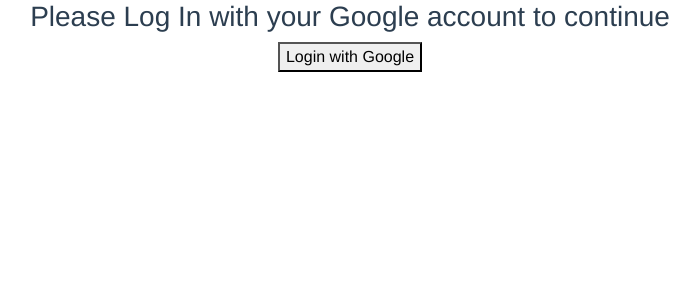
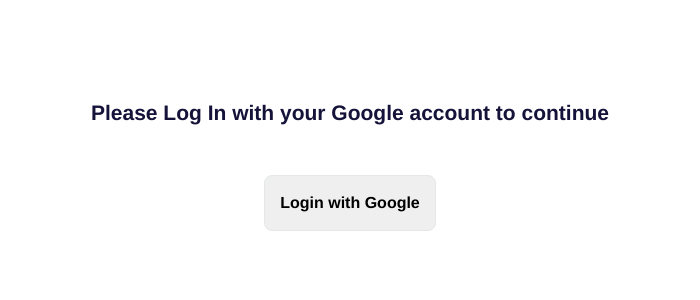
Before and after one commit to sammy-code98/vueChatApp, a Vue app: page /login in a window 1280 px wide. Shown: the top 300 px of the page, without its empty margins (290-990 px from the left). Built offline with nearby package versions, Linux system fonts and the light colour scheme.

Commit message:
auth login

```diff
--- a/src/views/Login.vue
+++ b/src/views/Login.vue
@@ -1,5 +1,5 @@
 <template>
-  <div>
+  <div class="container">
     <h3>Please Log In with your Google account to continue</h3>
     <button @click="login">Login with Google</button>
   </div>
@@ -7,9 +7,13 @@
 
 <script>
 import { getAuth, signInWithPopup, GoogleAuthProvider } from "firebase/auth";
+import { useRouter } from "vue-router";
 
 export default {
   setup() {
+    //   intitailzie router
+    const router = useRouter();
+
     function login() {
       //    initialze provider
       const provider = new GoogleAuthProvider();
@@ -26,7 +30,7 @@
           const user = result.user;
           // ... if success redirect user to main component
 
-          this.$router.push("/");
+          router.push("/");
         })
         .catch((error) => {
           // Handle Errors here.
@@ -43,3 +47,28 @@
   },
 };
 </script>
+
+<style scoped>
+.container {
+  margin: auto;
+  padding-top: 100px;
+}
+h3 {
+  color: #151339;
+  font-size: 21px;
+  margin: auto;
+  font-weight: bold;
+}
+button {
+  margin-top: 50px;
+  border-radius: 8px;
+  padding: 15px;
+  font-weight: bold;
+  border: 1px solid #e5e8e8;
+  cursor: pointer;
+}
+button:hover {
+  background: #151339;
+  color: #e5e8e8;
+}
+</style>
```
